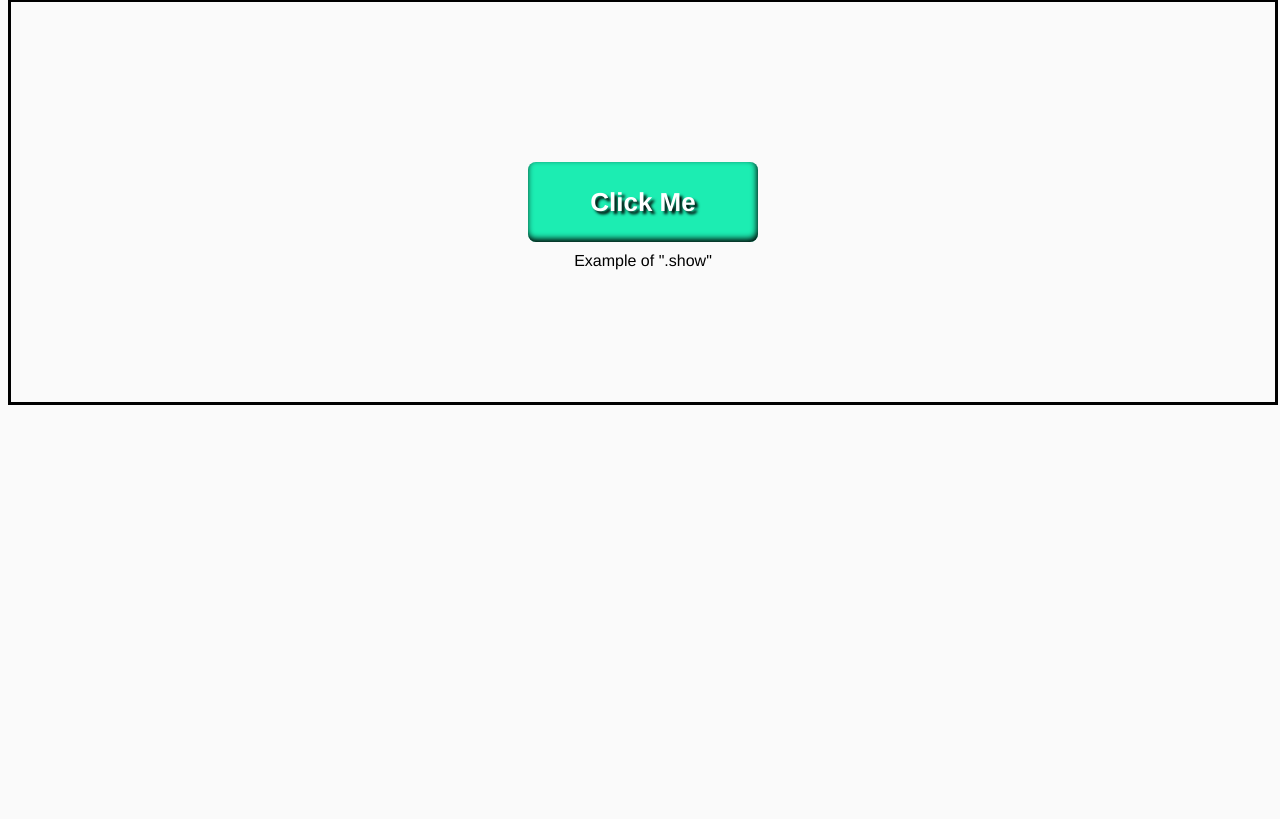
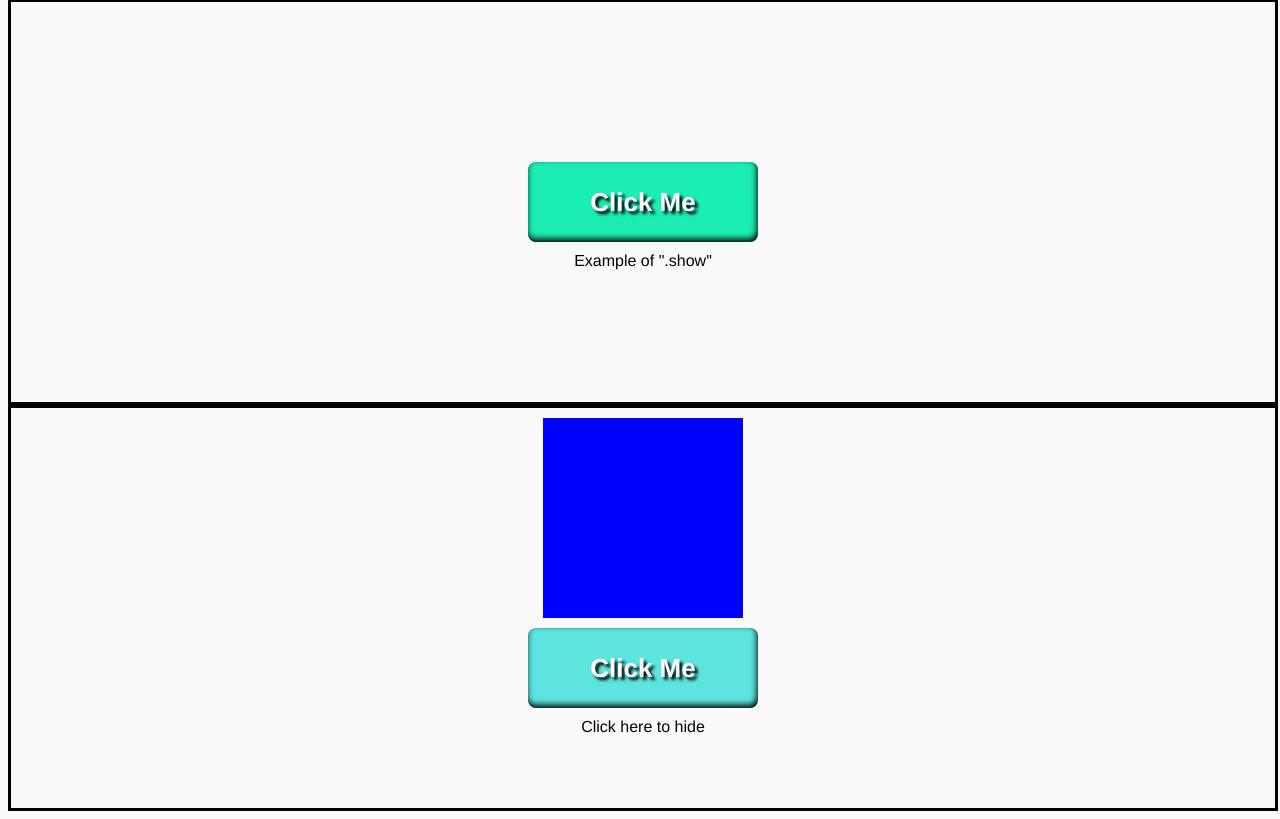
Before and after one commit to ageorgia79/15jsexamples, a website: page app/index.html in a window 1280 px wide. Shown: the part 3051-3870 px from the top of the page. Before the commit the page ends 3464 px from the top, so only its background shows below. Drawn offline with nearby package versions, Linux system fonts and the light colour scheme; files that its build step writes are made by us from their sources.

Commit message:
homeworkmostlycomplete

```diff
--- a/app/index.html
+++ b/app/index.html
@@ -82,6 +82,17 @@
                     <p>Example of ".show"</p>
         </div>
 
+        <div class="container9">
+            <div class="example9"></div>
+                <div class="button9">Click Me</div>
+                    <p>Click here to hide</p>
+
+
+
+
+
+        </div>
+
 
 
 
--- a/app/scripts/main.js
+++ b/app/scripts/main.js
@@ -63,3 +63,8 @@ $(".button7").click(function() {
 $(".button8").click(function() {
   $(".example8 p").show( "slow");
 });
+
+
+$(".button9").click(function() {
+  $(".example9").hide(5000);
+});
--- a/app/styles/main.scss
+++ b/app/styles/main.scss
@@ -360,3 +360,38 @@ body {
     text-shadow: 3px 3px 3px black;
     box-shadow: inset -1px -3px 6px black;
 }
+
+.container9 {
+    width: 100%;
+    height: 400px;
+    border: solid; color: black;
+}
+
+.container9 p {
+    margin: 10px auto;
+    text-align: center;
+}
+
+.example9 {
+    margin: 10px auto;
+    width: 200px;
+    height: 200px;
+    background: blue;
+}
+
+.button9 {
+    margin: 10px auto;
+    background: rgb(92, 228,222);
+    text-align: center;
+    font-size: 26px;
+    font-weight: bolder;
+    font-family: Helvetica;
+    color: white;
+    width: 200px;
+    height: 50px;
+    border-radius: 8px;
+    line-height: 50px;
+    padding: 15px;
+    text-shadow: 3px 3px 3px black;
+    box-shadow: inset -1px -3px 6px black;
+}
```
